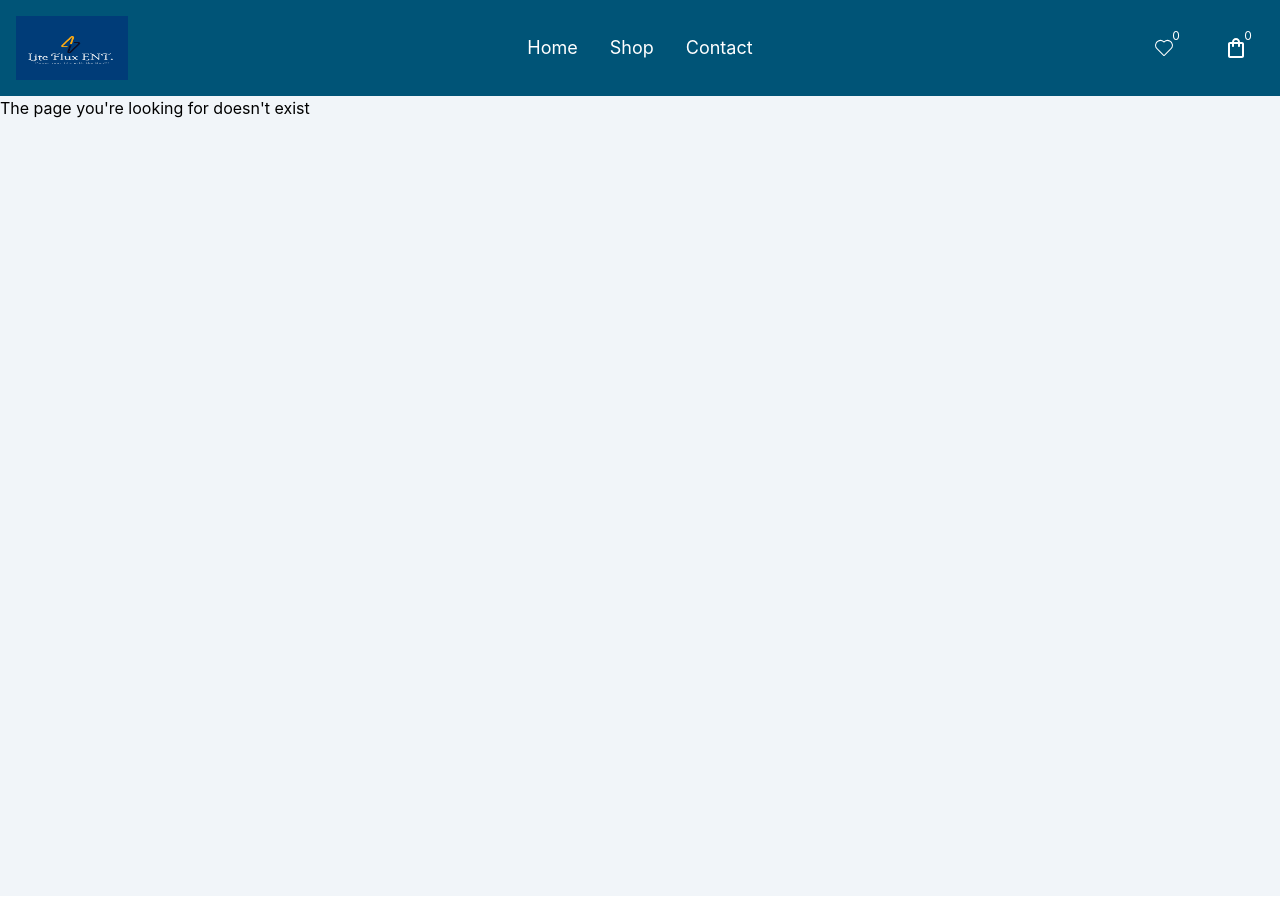
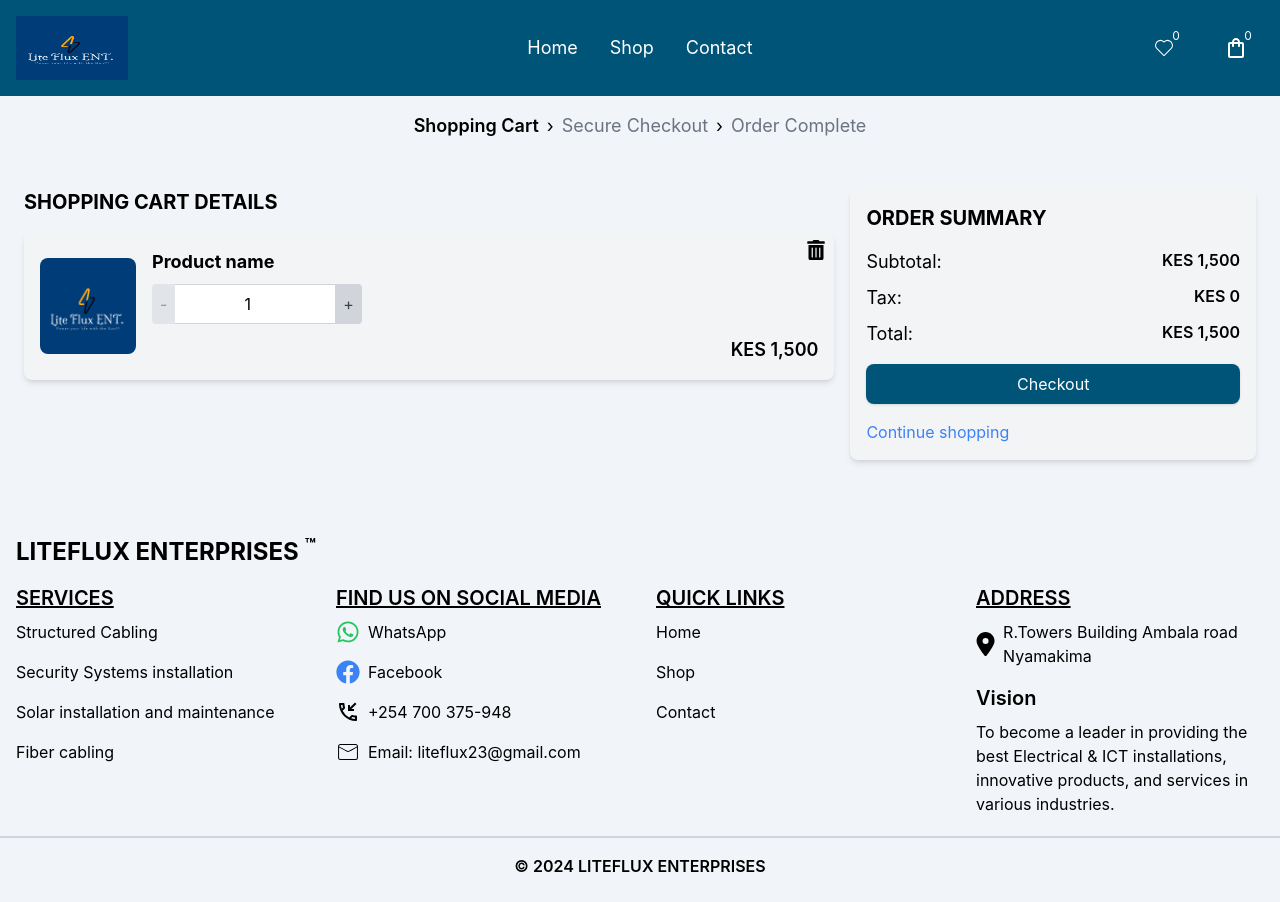
Before and after one commit to Ndungu-Muigai/liteflux-shop, a React (Create React App) app: page /cart in a window 1280 px wide. Built offline with nearby package versions, Linux system fonts and the light colour scheme.

Commit message:
Created and styled the cart component

```diff
--- a/src/App.css
+++ b/src/App.css
@@ -8,3 +8,8 @@
     background-size: cover;
     background-repeat: no-repeat;
 }
+button:disabled
+{
+    opacity: 0.5;
+    cursor: not-allowed;
+}
--- a/src/App.js
+++ b/src/App.js
@@ -20,6 +20,7 @@
 import Shop from "./Pages/Shop/Home"
 import Contact from "./Pages/Contact"
 import ProductCollection from './Pages/Shop/Product Collection'
+import Cart from './Pages/Shop/Cart'
 
 function App()
 {
@@ -34,6 +35,7 @@
           <Route exact path='/shop' element={<Shop/>}></Route>
           <Route exact path='/contact' element={<Contact/>}></Route>
           <Route exact path='/collections/:collection' element={<ProductCollection/>}></Route>
+          <Route exact path='/cart' element={<Cart/>}></Route>
           <Route exact path='*' element={<div>The page you're looking for doesn't exist</div>}></Route>
         </Routes>
       </div>
--- /dev/null
+++ b/src/Pages/Shop/Cart.js
@@ -0,0 +1,62 @@
+import Footer from "../../Components/Footer";
+import Logo from "../../Assets/Images/logo.png";
+import { FaTrashAlt } from "react-icons/fa";
+import { Link } from "react-router-dom";
+import { useState } from "react";
+
+const Cart = () =>
+{
+    const [quantity, setQuantity] = useState(1);
+
+    const handleQuantityChange = change => setQuantity(prevQuantity => Math.max(1, prevQuantity + change))
+
+    return (
+        <>
+            <div className="flex items-center justify-center md:mx-8 p-4 mb-4 md:text-lg">
+                <span className="text-black font-semibold">Shopping Cart</span>
+                <span className="mx-2">›</span>
+                <span className="text-gray-500">Secure Checkout</span>
+                <span className="mx-2">›</span>
+                <span className="text-gray-500">Order Complete</span>
+            </div>
+            <div className="flex flex-col md:flex-row justify-between md:mx-2 gap-4 p-4">
+                <div className="w-full md:w-2/3 mb-4 md:mb-0">
+                    <h2 className="font-bold text-xl uppercase mb-4">Shopping cart details</h2>
+                    <div className="relative flex items-center bg-gray-100 p-4 rounded-lg shadow-md">
+                        <img src={Logo} alt="Product name" className="h-24 w-24 object-cover rounded-lg"/>
+                        <div className="flex flex-col ml-4 flex-grow">
+                            <h3 className="font-bold text-lg mb-2">Product name</h3>
+                            <div className="flex items-center mt-auto mb-10">
+                                <button onClick={() => handleQuantityChange(-1)} className="bg-gray-300 text-gray-700 p-2 rounded-l focus:outline-none hover:bg-gray-400" disabled={quantity === 1}>-</button>
+                                <input type="number" value={quantity} readOnly className="w-16 md:w-40 h-10 bg-white text-center border-t border-b border-gray-300 focus:outline-none"/>
+                                <button onClick={() => handleQuantityChange(1)} className="bg-gray-300 text-gray-700 p-2 rounded-r focus:outline-none hover:bg-gray-400">+</button>
+                            </div>
+                        </div>
+                        <p className="absolute bottom-4 right-4 text-lg font-semibold">KES 1,500</p>
+                        <FaTrashAlt className="ml-4 absolute top-2 right-2 text-xl cursor-pointer hover:text-red-700"/>
+                    </div>
+                </div>
+                <div className="w-full md:w-1/3 bg-gray-100 p-4 rounded-lg shadow-md">
+                    <h2 className="font-bold text-xl uppercase mb-4">Order summary</h2>
+                    <div className="flex justify-between">
+                    	<p className="text-lg mb-2">Subtotal:</p>
+                        <span className="font-semibold">KES 1,500</span>
+                    </div>
+                    <div className="flex justify-between">
+                        <p className="text-lg mb-2">Tax:</p>
+                        <span className="font-semibold">KES 0</span>
+                    </div>
+                    <div className="flex justify-between">
+                        <p className="text-lg mb-4">Total:</p>
+                        <span className="font-semibold">KES 1,500</span>
+                    </div>
+                    <button className="w-full bg-background text-white py-2 rounded-lg shadow hover:bg-blue-700 transition duration-300 mb-4">Checkout</button>
+                    <Link to="/shop" className="text-blue-500 mx-auto hover:underline">Continue shopping</Link>
+                </div>
+            </div>
+            <Footer />
+        </>
+    );
+}
+
+export default Cart;
```
